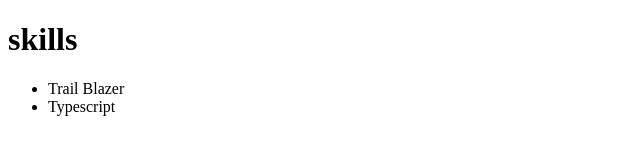
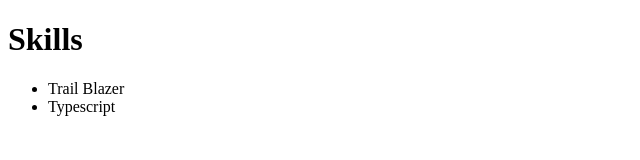
Before and after one commit to skandog/cvcs, a React (Create React App) app: page / in a window 1280 px wide. Shown: the top 160 px of the page, without its empty margins (0-640 px from the left). Built offline with nearby package versions, Linux system fonts and the light colour scheme; no server answers.

Commit message:
had to update initialised e2e test to pickup new heading

```diff
--- a/src/components/SkillsScreen.tsx
+++ b/src/components/SkillsScreen.tsx
@@ -7,7 +7,7 @@
 
   return (
     <div>
-      <h1>skills</h1>
+      <h1>Skills</h1>
       <SkillsList loadSkills={() => {}} skills={skills} />
     </div>
   );
```
Also changed, not shown: 1 other file (tests, documents, lock files or other folders).
